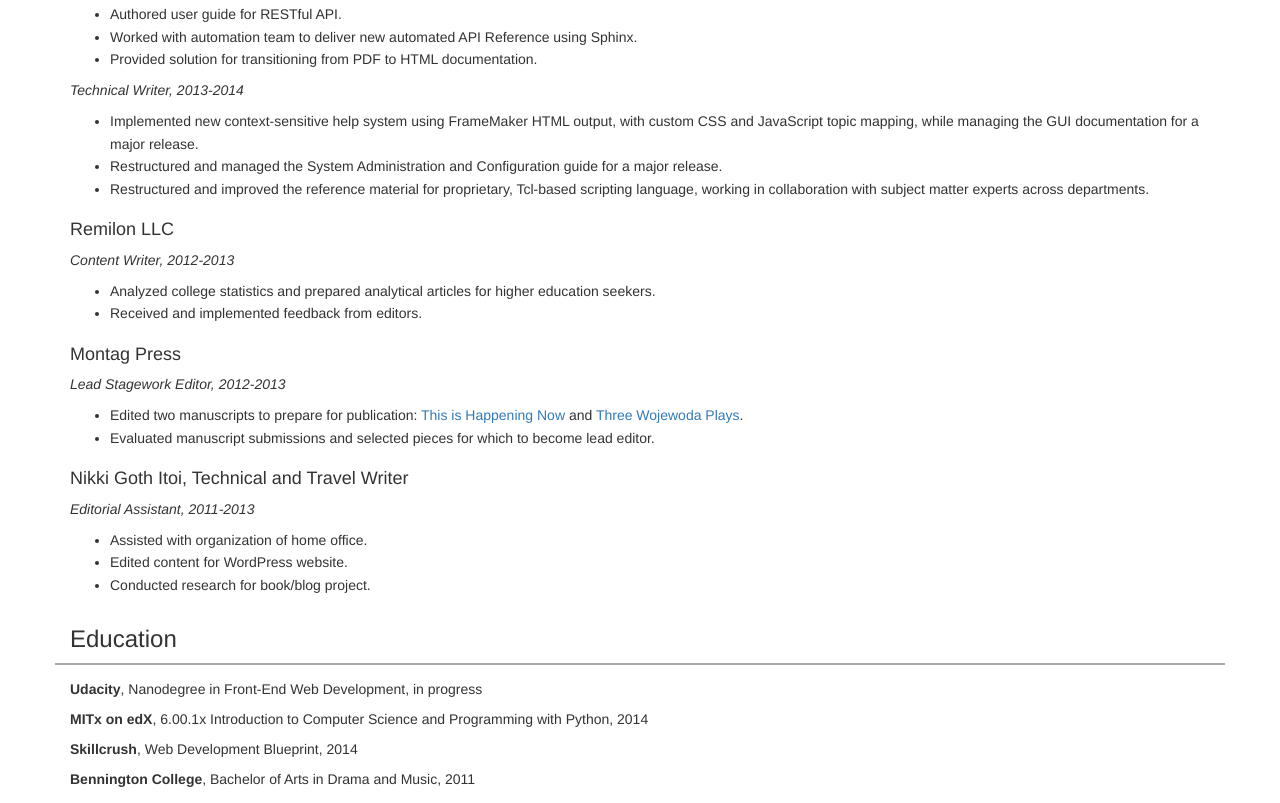
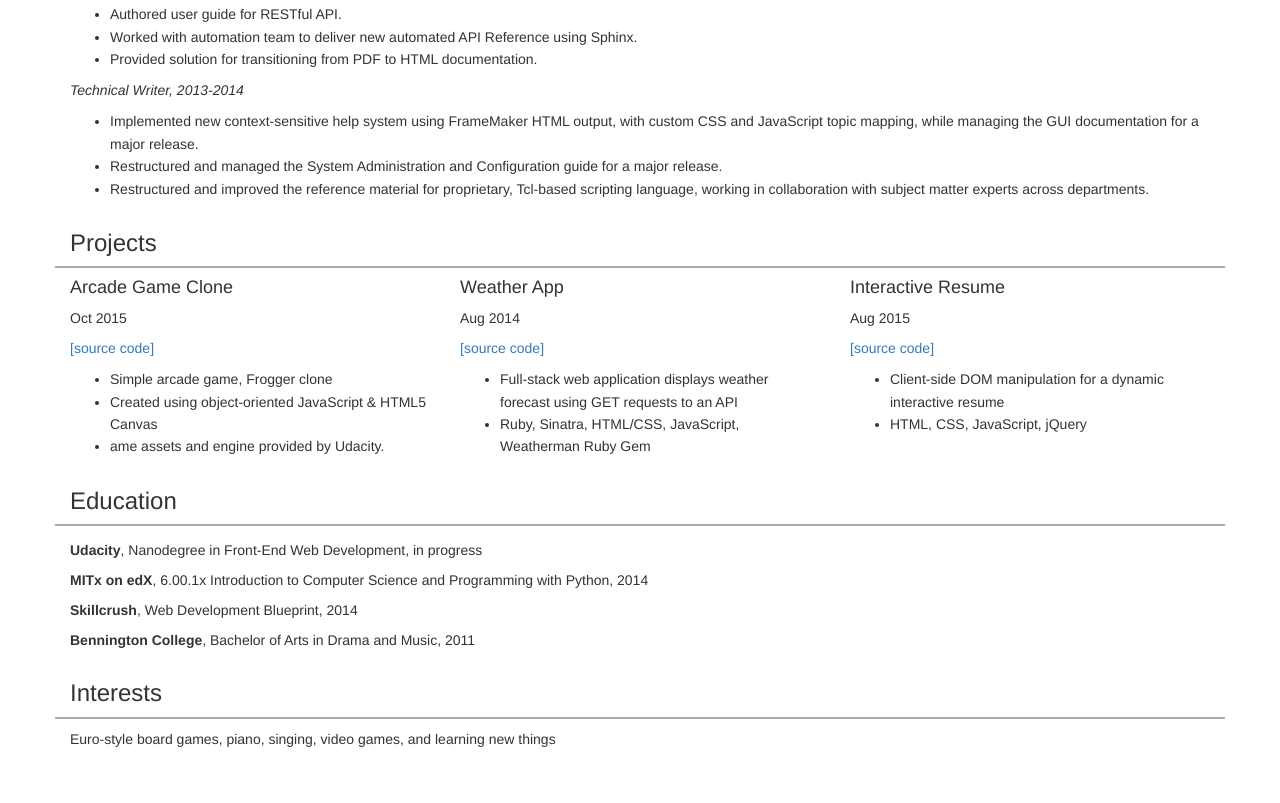
Before and after one commit to paloobi/portfolio-website-v1, a plain HTML site: page index.html in a window 1280 px wide. Shown: the part 604-1407 px from the top of the page. Drawn offline with nearby package versions, Linux system fonts and the light colour scheme.

Commit message:
add projects
added projects

```diff
--- a/index.html
+++ b/index.html
@@ -88,34 +88,38 @@
 					</ul>
 				</div>
 			</div>
-			<div class="row job">
+			<div class="row section">
 				<div class="col-md-12">
-					<h4>Remilon LLC</h4>
-					<p>Content Writer, 2012-2013</p>
+					<h3>Projects</h3>
+				</div>
+			</div>
+			<div class="row projects">
+				<div class="col-md-4">
+					<h4>Arcade Game Clone</h4>
+					<p>Oct 2015</p>
+					<p><a href="https://github.com/paloobi/frontend-nanodegree-arcade-game">[source code]</a></p>
 					<ul>
-						<li>Analyzed college statistics and prepared analytical articles for higher education seekers.</li>
-						<li>Received and implemented feedback from editors.</li>
+						<li>Simple arcade game, Frogger clone</li>
+						<li>Created using object-oriented JavaScript & HTML5 Canvas</li>
+						<li>ame assets and engine provided by Udacity.</li>
 					</ul>
 				</div>
-			</div>
-			<div class="row job">
-				<div class="col-md-12">
-					<h4>Montag Press</h4>
-					<p>Lead Stagework Editor, 2012-2013</p>
+				<div class="col-md-4">
+					<h4>Weather App</h4>
+					<p>Aug 2014</p>
+					<p><a href="https://github.com/paloobi/weatherapp">[source code]</a></p>
 					<ul>
-						<li>Edited two manuscripts to prepare for publication: <a href="http://www.amazon.com/This-Happening-Now-Meghan-Brown/dp/1940233054">This is Happening Now</a> and <a href="http://www.amazon.com/Three-Wojewoda-Plays-John/dp/1940233038/">Three Wojewoda Plays</a>.</li>
-						<li>Evaluated manuscript submissions and selected pieces for which to become lead editor.</li>
+						<li>Full-stack web application displays weather forecast using GET requests to an API</li>
+    						<li>Ruby, Sinatra, HTML/CSS, JavaScript, Weatherman Ruby Gem</li>
 					</ul>
 				</div>
-			</div>
-			<div class="row job">
-				<div class="col-md-12">
-					<h4>Nikki Goth Itoi, Technical and Travel Writer</h4>
-					<p>Editorial Assistant, 2011-2013</p>
+				<div class="col-md-4">
+					<h4>Interactive Resume</h4>
+					<p>Aug 2015</p>
+					<p><a href="https://github.com/paloobi/frontend-nanodegree-resume">[source code]</a></p>
 					<ul>
-						<li>Assisted with organization of home office.</li>
-						<li>Edited content for WordPress website.</li>
-						<li>Conducted research for book/blog project.</li>
+						<li>Client-side DOM manipulation for a dynamic interactive resume</li>
+    						<li>HTML, CSS, JavaScript, jQuery</li>
 					</ul>
 				</div>
 			</div>
```
